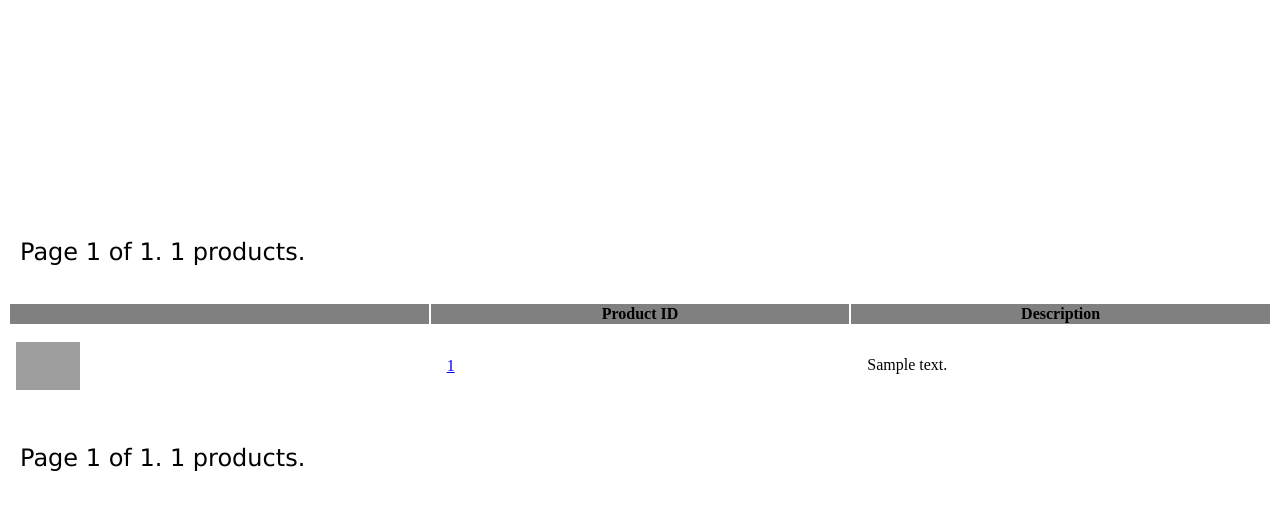
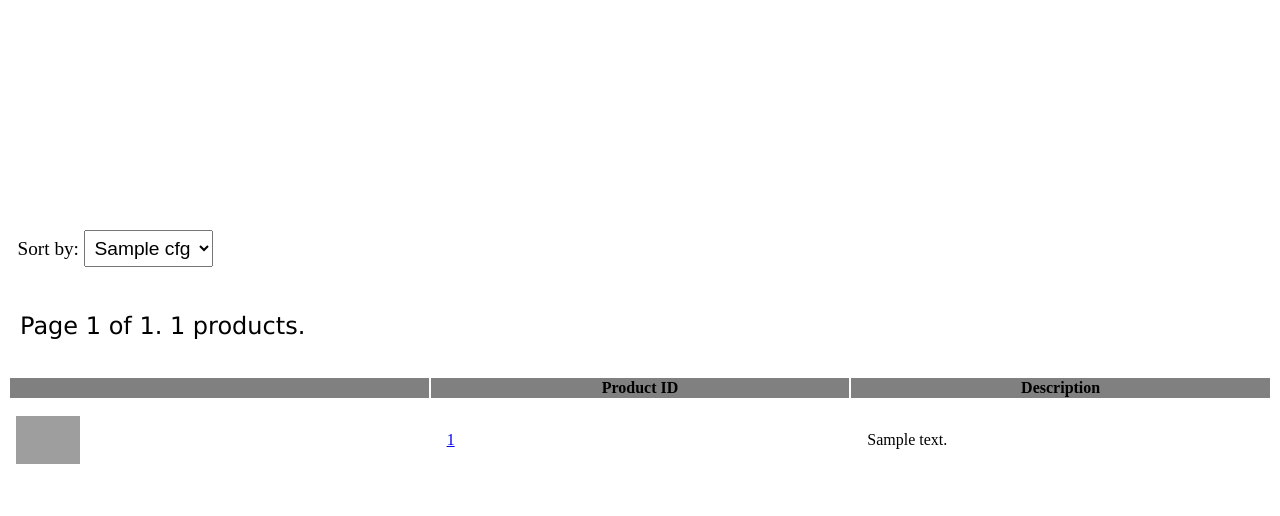
Before and after one commit to joshuakogut/infosite, a Django app: template templates/product/list.html in a window 1280 px wide. Shown: the top 516 px of the page. Run offline with Django 4.2, Linux system fonts and the light colour scheme; the template is opened without the code that fills it: most values are stand-ins (such as "Sample title", 1, 10 or a date in 2020); grey boxes are pictures that could not be loaded.

Commit message:
Add Gross Revenue sort to product browser
Sort dropdown (SORTS registry; new functions are just new entries) with the
first function, Gross Revenue: SUM(tborderdetail.amount) over the last 12
months of tborders.entrydate, non-cancelled lines of type P/D/S (Acctivate
product/dropship/special-order codes), filtered to status=1 + class PC5
products.
Non-product misc rows (Shipping, Sales Tax) and cancelled lines are excluded
so pseudo-products don't top the ranking. The dropdown shows a Gross column
and resets to page 1 on change; page links carry the sort forward.

Gross runs in raw SQL with a single grouped LEFT JOIN (0.26s): the ORM
equivalent is a correlated subquery per product and costs 2.12s for identical
rows. Bad sort values fall back to Product ID order; page links preserve the
sort. Also adds product-table zebra striping, scoped to table.products so
order/status row semantics are untouched.

```diff
--- a/static/style.css
+++ b/static/style.css
@@ -160,3 +160,26 @@ table td.thumb img {
 .products td.desc img {
     display: none;
 }
+
+/* Product browser sort dropdown. */
+form.sort {
+    margin: 1em 0;
+    padding: 0.5em;
+    font-size: 1.2em;
+}
+form.sort select {
+    font-size: 1em;
+    padding: 0.3em;
+}
+
+/* Gross revenue column: right-aligned money. */
+.products td.gross {
+    text-align: right;
+    white-space: nowrap;
+}
+
+/* Product browser zebra striping, scoped so order/status tables keep
+   their own green/red row semantics. */
+.products tbody tr:nth-child(even) td {
+    background-color: rgb(245, 245, 245);
+}
--- a/templates/product/list.html
+++ b/templates/product/list.html
@@ -2,11 +2,21 @@
 
 {% block content %}
 
+<form method="get" action="/product/" class="sort">
+    <label for="sort">Sort by:</label>
+    <select name="sort" id="sort" onchange="this.form.submit()">
+        {% for key, cfg in sorts.items %}
+        <option value="{{ key }}"{% if key == sort %} selected{% endif %}>{{ cfg.label }}</option>
+        {% endfor %}
+    </select>
+    <noscript><button type="submit">Apply</button></noscript>
+</form>
+
 <div class="pagination">
     <span class="step-links">
         {% if page_obj.has_previous %}
-            <a href="?page=1">&laquo; first</a>
-            <a href="?page={{ page_obj.previous_page_number }}">previous</a>
+            <a href="?sort={{ sort }}&amp;page=1">&laquo; first</a>
+            <a href="?sort={{ sort }}&amp;page={{ page_obj.previous_page_number }}">previous</a>
         {% endif %}
 
         <span class="current">
@@ -15,8 +25,8 @@
         </span>
 
         {% if page_obj.has_next %}
-            <a href="?page={{ page_obj.next_page_number }}">next</a>
-            <a href="?page={{ page_obj.paginator.num_pages }}">last &raquo;</a>
+            <a href="?sort={{ sort }}&amp;page={{ page_obj.next_page_number }}">next</a>
+            <a href="?sort={{ sort }}&amp;page={{ page_obj.paginator.num_pages }}">last &raquo;</a>
         {% endif %}
     </span>
 </div>
@@ -27,6 +37,9 @@
                 <th></th>
                 <th>Product ID</th>
                 <th>Description</th>
+                {% if sort == "gross" %}
+                <th>Gross Revenue (12 mo)</th>
+                {% endif %}
             </tr>
         </thead>
         <tbody>
@@ -37,10 +50,13 @@
                 </td>
                 <td><a href="/product/{{ product.productid|urlencode }}">{{ product.productid }}</a></td>
                 <td class="desc"><span class="desc-text">{{ product.description|default:"&mdash;"|linebreaksbr }}</span></td>
+                {% if sort == "gross" %}
+                <td class="gross">${{ product.gross|floatformat:2 }}</td>
+                {% endif %}
             </tr>
             {% empty %}
             <tr>
-                <td colspan="3">No products found.</td>
+                <td colspan="{% if sort == "gross" %}4{% else %}3{% endif %}">No products found.</td>
             </tr>
             {% endfor %}
         </tbody>
@@ -49,8 +65,8 @@
     <div class="pagination">
         <span class="step-links">
             {% if page_obj.has_previous %}
-                <a href="?page=1">&laquo; first</a>
-                <a href="?page={{ page_obj.previous_page_number }}">previous</a>
+                <a href="?sort={{ sort }}&amp;page=1">&laquo; first</a>
+                <a href="?sort={{ sort }}&amp;page={{ page_obj.previous_page_number }}">previous</a>
             {% endif %}
 
             <span class="current">
@@ -59,8 +75,8 @@
             </span>
 
             {% if page_obj.has_next %}
-                <a href="?page={{ page_obj.next_page_number }}">next</a>
-                <a href="?page={{ page_obj.paginator.num_pages }}">last &raquo;</a>
+                <a href="?sort={{ sort }}&amp;page={{ page_obj.next_page_number }}">next</a>
+                <a href="?sort={{ sort }}&amp;page={{ page_obj.paginator.num_pages }}">last &raquo;</a>
             {% endif %}
         </span>
     </div>
```
Also changed, not shown: product/views.py (+103 -11 lines).
